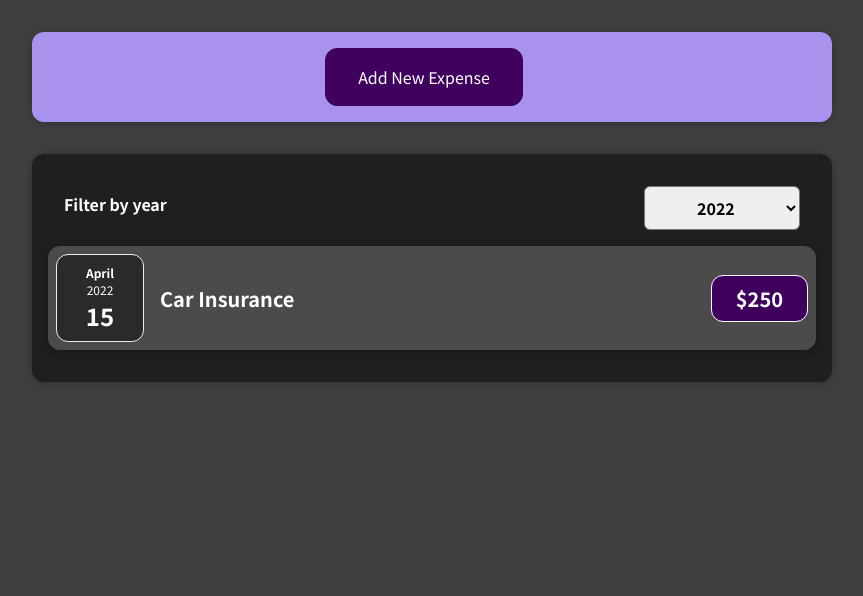
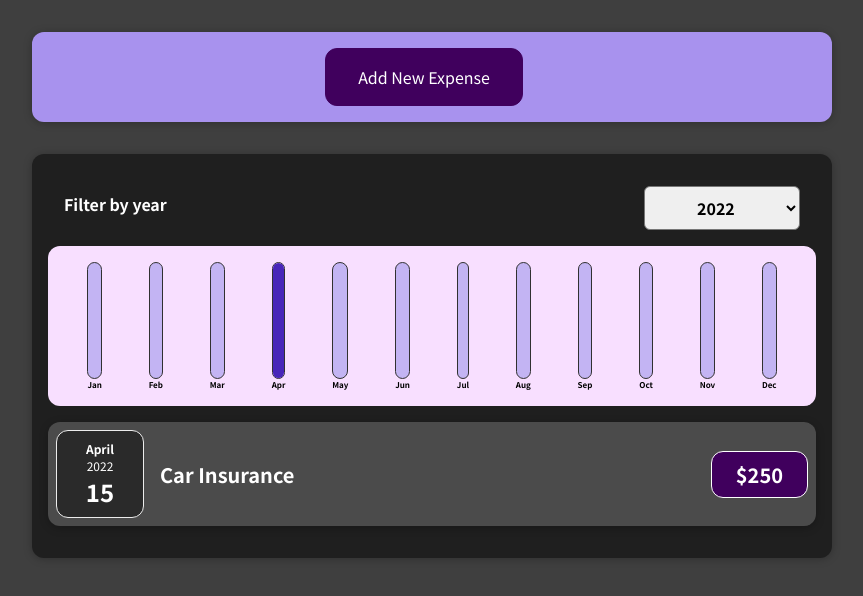
Before and after one commit to VictoriiaShtyreva/Expense-tracker, a React (Create React App) app: page / in a window 1280 px wide. Shown: the top 596 px of the page, without its empty margins (208-1071 px from the left). Built offline with nearby package versions, Linux system fonts and the light colour scheme.

Commit message:
feat: component Chart and ChartBar

```diff
--- a/src/components/Chart/Chart.css
+++ b/src/components/Chart/Chart.css
@@ -0,0 +1,9 @@
+.chart {
+    padding: 1rem;
+    border-radius: 12px;
+    background-color: #f8dfff;
+    text-align: center;
+    display: flex;
+    justify-content: space-around;
+    height: 10rem;
+  }
--- a/src/components/Chart/Chart.js
+++ b/src/components/Chart/Chart.js
@@ -0,0 +1,22 @@
+import React from "react";
+import "./Chart.css";
+import ChartBar from "./ChartBar";
+
+const Chart = (props) => {
+    const dataPointValues = props.dataPoints.map(dataPoint => dataPoint.value);
+    const totalMax = Math.max(...dataPointValues);
+  return (
+    <div className="chart">
+      {props.dataPoints.map((dataPoint) => (
+        <ChartBar
+          key={dataPoint.label}
+          value={dataPoint.value}
+          maxValue={totalMax}
+          label={dataPoint.label}
+        />
+      ))}
+    </div>
+  );
+};
+
+export default Chart;
--- a/src/components/Chart/ChartBar.css
+++ b/src/components/Chart/ChartBar.css
@@ -0,0 +1,30 @@
+.chart-bar {
+    height: 100%;
+    display: flex;
+    flex-direction: column;
+    align-items: center;
+  }
+
+  .chart-bar__inner {
+    height: 100%;
+    width: 100%;
+    border: 1px solid #313131;
+    border-radius: 12px;
+    background-color: #c3b4f3;
+    overflow: hidden;
+    display: flex;
+    flex-direction: column;
+    justify-content: flex-end;
+  }
+
+  .chart-bar__fill {
+    background-color: #4826b9;
+    width: 100%;
+    transition: all 0.3s ease-out;
+  }
+
+  .chart-bar__label {
+    font-weight: bold;
+    font-size: 0.5rem;
+    text-align: center;
+  }
--- a/src/components/Chart/ChartBar.js
+++ b/src/components/Chart/ChartBar.js
@@ -0,0 +1,25 @@
+import React from "react";
+
+import "./ChartBar.css";
+
+const ChartBar = (props) => {
+  let barFillHeight = '0%';
+
+  if (props.maxValue > 0) {
+    barFillHeight = Math.round((props.value / props.maxValue) * 100) + '%';
+  }
+
+  return (
+    <div className="chart-bar">
+      <div className="chart-bar__inner">
+        <div
+          className="chart-bar__fill"
+          style={{ height: barFillHeight }}
+        ></div>
+      </div>
+      <div className="chart-bar__label">{props.label}</div>
+    </div>
+  );
+};
+
+export default ChartBar;
--- a/src/components/Expenses/Expenses.js
+++ b/src/components/Expenses/Expenses.js
@@ -3,6 +3,7 @@ import "./Expenses.css";
 import Card from "../UI/Card";
 import ExpensesList from "./ExpensesList";
 import ExpensesFilter from "./ExpensesFilter";
+import ExpensesChart from "./ExpensesChart";
 
 function Expenses(props) {
   const [filteredYear, setFilteredYear] = useState("2022");
@@ -21,6 +22,7 @@ function Expenses(props) {
           selected={filteredYear}
           onChangeFilter={filterChangeHandler}
         />
+        <ExpensesChart expenses={filteredExpenses} />
         <ExpensesList items={filteredExpenses}/>
       </Card>
     </div>
--- /dev/null
+++ b/src/components/Expenses/ExpensesChart.js
@@ -0,0 +1,29 @@
+import React from "react";
+
+import Chart from "../Chart/Chart";
+
+const ExpensesChart = (props) => {
+  const chartDataPoints = [
+    { label: "Jan", value: 0 },
+    { label: "Feb", value: 0 },
+    { label: "Mar", value: 0 },
+    { label: "Apr", value: 0 },
+    { label: "May", value: 0 },
+    { label: "Jun", value: 0 },
+    { label: "Jul", value: 0 },
+    { label: "Aug", value: 0 },
+    { label: "Sep", value: 0 },
+    { label: "Oct", value: 0 },
+    { label: "Nov", value: 0 },
+    { label: "Dec", value: 0 },
+  ];
+
+  for (const expense of props.expenses) {
+    const expenseMonth = expense.date.getMonth();
+    chartDataPoints[expenseMonth].value += expense.amount;
+  }
+
+  return <Chart dataPoints={chartDataPoints} />;
+};
+
+export default ExpensesChart;
--- a/src/components/NewExpense/ExpenseForm.js
+++ b/src/components/NewExpense/ExpenseForm.js
@@ -24,7 +24,7 @@ const ExpenseForm = (props) => {
 
     const expenseData = {
       title: enteredTitle,
-      amount: enteredAmount,
+      amount: +enteredAmount,
       date: new Date(enteredDate),
     };
 
```
Also changed, not shown: 2 other files (tests, documents, lock files or other folders).
